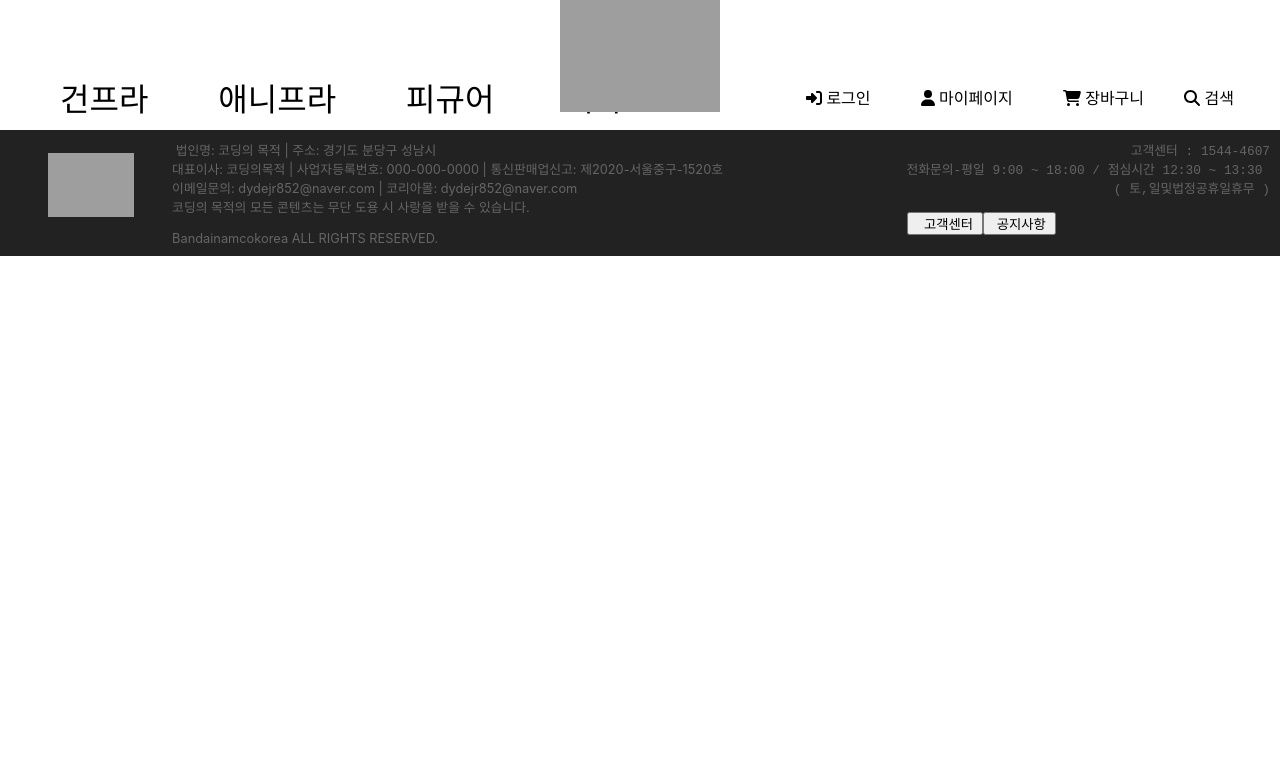
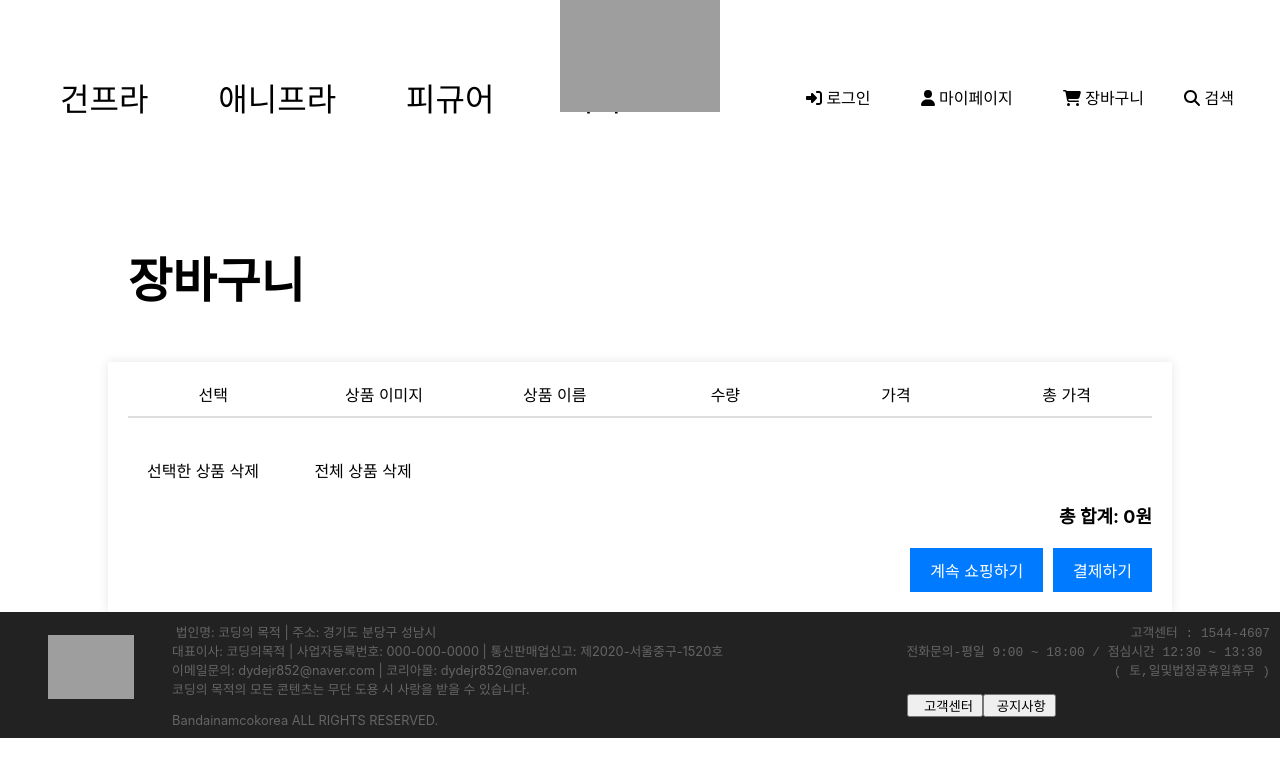
Before and after one commit to asdfxwev/2nd_project, a React (Create React App) app in the folder gundam/: page /Cart in a window 1280 px wide. Shown: the top 776 px of the page. Built offline with nearby package versions, Linux system fonts and the light colour scheme; grey boxes are pictures that could not be loaded.

Commit message:
6/29 요지부동

```diff
--- a/gundam/package.json
+++ b/gundam/package.json
@@ -53,5 +53,8 @@
       "last 1 firefox version",
       "last 1 safari version"
     ]
+  },
+  "devDependencies": {
+    "concurrently": "^8.2.2"
   }
 }
--- a/gundam/src/ItemList/ItemCard.jsx
+++ b/gundam/src/ItemList/ItemCard.jsx
@@ -9,13 +9,29 @@ const ItemCard = ({ item }) => {
         return new Intl.NumberFormat('ko-KR').format(price);
     };
 
+    const addToCart = (item) => {
+        const storedItems = JSON.parse(localStorage.getItem('cartItems')) || [];
+        const existingItem = storedItems.find(cartItem => cartItem.id === item.id);
+        if (existingItem) {
+            const updatedItems = storedItems.map(cartItem =>
+                cartItem.id === item.id ? { ...cartItem, quantity: cartItem.quantity + 1 } : cartItem
+            );
+            localStorage.setItem('cartItems', JSON.stringify(updatedItems));
+        } else {
+            localStorage.setItem('cartItems', JSON.stringify([...storedItems, { ...item, quantity: 1 }]));
+        }
+    };
+
     return (
         <div className="item-card">
             <Link to={`/ItemList/ItemDetail/${item.id}`} style={{ textDecoration: 'none', color: 'inherit' }}>
                 <div>
                     <img src={item.image} alt={item.name} />
                     <div className='sx'>
-                        <ShoppingCartIcon className="shopping-cart-icon" />
+                        <ShoppingCartIcon className="shopping-cart-icon" onClick={(e) => {
+                            e.preventDefault();
+                            addToCart(item);
+                        }} />
                     </div>
                 </div>
                 <div className="item-details">
--- a/gundam/src/cart/cart.css
+++ b/gundam/src/cart/cart.css
@@ -1,3 +1,10 @@
+.h1-name{
+    width: 80%;
+    font-size: 3em;
+    margin: auto;
+    padding-top: 112px;
+}
+
 .cart-container {
     width: 80%;
     margin: auto;
@@ -57,3 +64,13 @@
 .cart-actions button:hover {
     background-color: #0056b3;
 }
+
+.button-size {
+    background-color: inherit;
+    width: 150px;
+    border: 0;
+    font-size: 1em;
+    margin-top: 20px;
+    cursor: pointer;
+    margin-right: 10px;
+}
--- a/gundam/src/cart/cart.jsx
+++ b/gundam/src/cart/cart.jsx
@@ -1,13 +1,14 @@
-import React, { useState } from 'react';
+import React, { useState, useEffect } from 'react';
 import './Cart.css';
 
-const CartItem = ({ item, onQuantityChange }) => {
+const CartItem = ({ item, onQuantityChange, onCheckboxChange, isChecked }) => {
     const handleChange = (event) => {
         onQuantityChange(item.id, parseInt(event.target.value));
     };
 
     return (
         <div className="cart-item">
+            <input type="checkbox" checked={isChecked} onChange={() => onCheckboxChange(item.id)} />
             <div><img src={item.image} alt={item.name} /></div>
             <div>{item.name}</div>
             <div><input type="number" value={item.quantity} min="1" onChange={handleChange} /></div>
@@ -18,29 +19,71 @@ const CartItem = ({ item, onQuantityChange }) => {
 };
 
 const Cart = () => {
-    const [items, setItems] = useState([
-        { id: 1, name: '상품 1', image: 'product1.jpg', price: 10000, quantity: 1 },
-        { id: 2, name: '상품 2', image: 'product2.jpg', price: 15000, quantity: 2 },
-    ]);
+    const [cartItems, setCartItems] = useState([]);
+    const [checkedItems, setCheckedItems] = useState([]);
+
+    useEffect(() => {
+        const storedItems = JSON.parse(localStorage.getItem('cartItems')) || [];
+        setCartItems(storedItems);
+        setCheckedItems(storedItems.map(item => item.id));
+    }, []);
 
     const handleQuantityChange = (id, quantity) => {
-        setItems(items.map(item => item.id === id ? { ...item, quantity } : item));
+        const updatedItems = cartItems.map(item =>
+            item.id === id ? { ...item, quantity } : item
+        );
+        setCartItems(updatedItems);
+        localStorage.setItem('cartItems', JSON.stringify(updatedItems));
     };
 
-    const total = items.reduce((sum, item) => sum + item.price * item.quantity, 0);
+    const handleCheckboxChange = (id) => {
+        setCheckedItems(prevCheckedItems =>
+            prevCheckedItems.includes(id)
+                ? prevCheckedItems.filter(itemId => itemId !== id)
+                : [...prevCheckedItems, id]
+        );
+    };
+
+    const handleRemoveCheckedItems = () => {
+        const updatedItems = cartItems.filter(item => !checkedItems.includes(item.id));
+        setCartItems(updatedItems);
+        setCheckedItems([]);
+        localStorage.setItem('cartItems', JSON.stringify(updatedItems));
+    };
+
+    const handleRemoveAllItems = () => {
+        setCartItems([]);
+        setCheckedItems([]);
+        localStorage.removeItem('cartItems');
+    };
+
+    const total = cartItems
+        .filter(item => checkedItems.includes(item.id))
+        .reduce((sum, item) => sum + item.price * item.quantity, 0);
 
     return (
+        <div>
+            <h1 className='h1-name'>장바구니</h1>
             <div className="cart-container">
                 <div className="cart-header">
+                    <div>선택</div>
                     <div>상품 이미지</div>
                     <div>상품 이름</div>
                     <div>수량</div>
                     <div>가격</div>
                     <div>총 가격</div>
                 </div>
-            {items.map(item => (
-                <CartItem key={item.id} item={item} onQuantityChange={handleQuantityChange} />
+                {cartItems.map(item => (
+                    <CartItem
+                        key={item.id}
+                        item={item}
+                        onQuantityChange={handleQuantityChange}
+                        onCheckboxChange={handleCheckboxChange}
+                        isChecked={checkedItems.includes(item.id)}
+                    />
                 ))}
+                    <button className='button-size' onClick={handleRemoveCheckedItems}>선택한 상품 삭제</button>
+                    <button className='button-size' onClick={handleRemoveAllItems}>전체 상품 삭제</button>
                 <div className="cart-total">
                     총 합계: {total.toLocaleString()}원
                 </div>
@@ -49,6 +92,7 @@ const Cart = () => {
                     <button>결제하기</button>
                 </div>
             </div>
+        </div>
     );
 };
 
--- a/gundam/src/main/Main.js
+++ b/gundam/src/main/Main.js
@@ -12,6 +12,7 @@ import Customerservice from '../csc/Customerservice';
 import NoticeDelivery from '../csc/NoticeDelivery';
 import Inquiry from '../csc/Inquiry';
 import InquiryWrite from '../csc/InquiryWrite';
+import Cart from '../Cart/Cart';
 
 
 
@@ -40,6 +41,7 @@ export default function Main() {
                 <Route path="/Csc/" element={<Customerservice />} />
                 <Route path="/Csc/Inquiry" element={<Inquiry />} />
                 <Route path="/Csc/Inquiry/InquiryWrite" element={<InquiryWrite />} />
+                <Route path="/Cart/*" element={<Cart/>} />
             </Routes>
         </>
     )
```
Also changed, not shown: 1 other file (tests, documents, lock files or other folders). Lines whose indentation alone changed are shown as unchanged.
